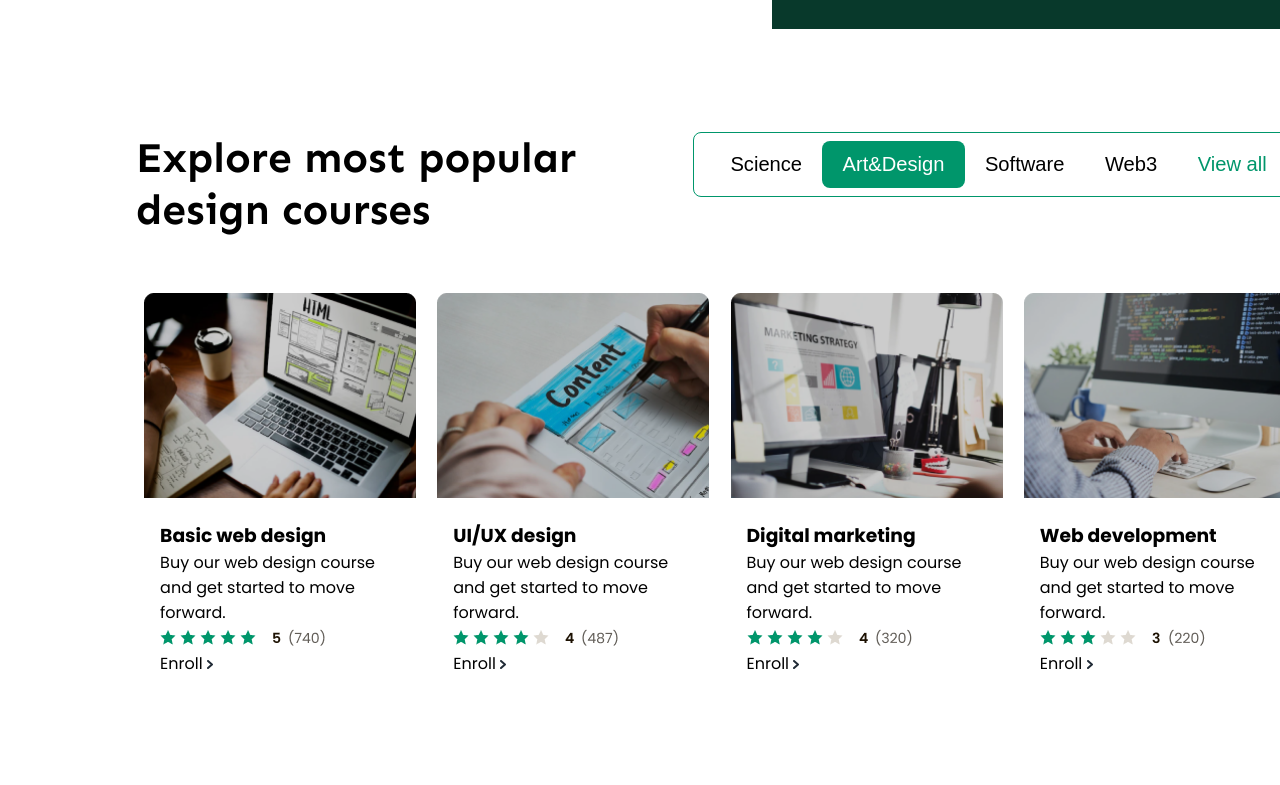
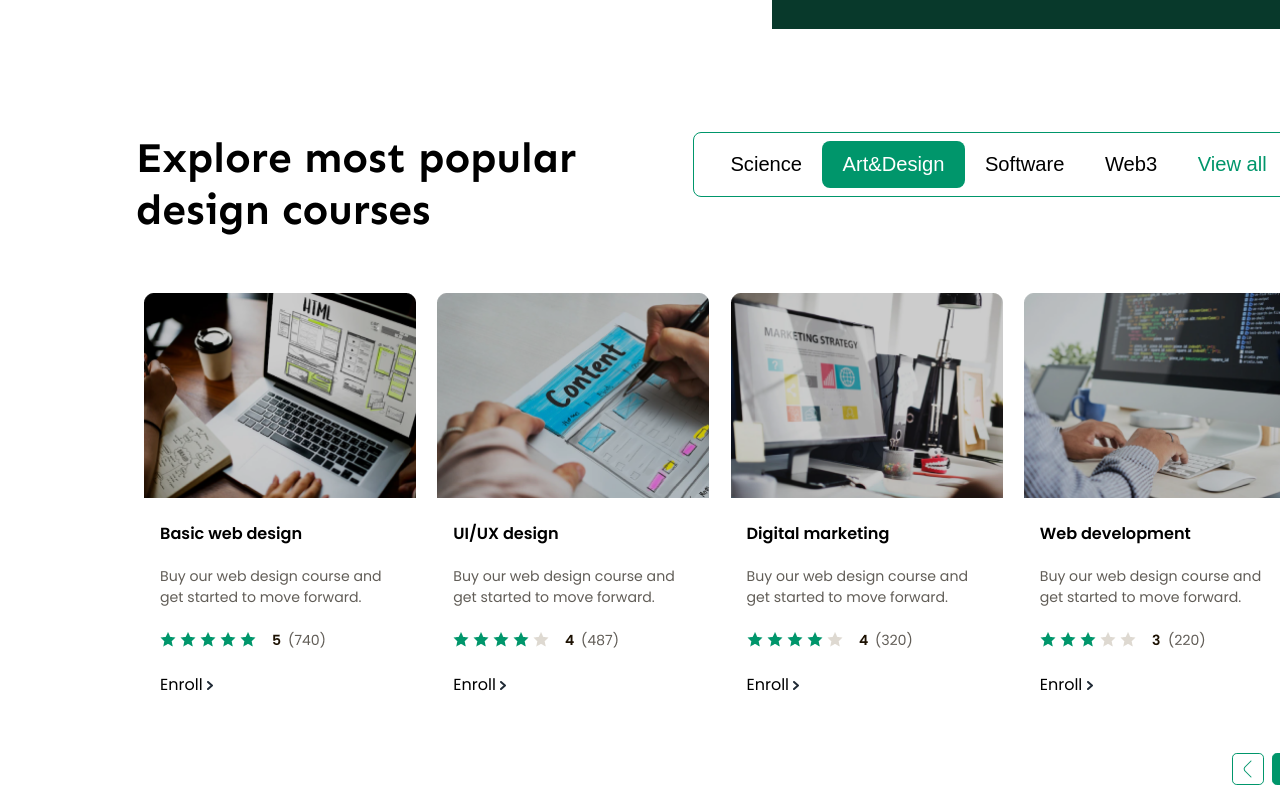
Before and after one commit to fiyintheslim/gldr-frontend, a website: page index.html in a window 1280 px wide. Shown: the part 943-1728 px from the top of the page. Before the commit the page ends 1655 px from the top, so only its background shows below. Drawn offline with Linux system fonts and the light colour scheme.

Commit message:
courses section

```diff
--- a/index.html
+++ b/index.html
@@ -110,6 +110,14 @@
                     </div>
                 </div>
             </div>
+            <div class="controller">
+                <div class="prev" >
+                    <img  src="resources/prev.png" alt="previous button"/>
+                </div>
+                <div class="next" >
+                    <img src="resources/next.png" alt="next button"/>
+                </div>
+            </div>
         </section>
     </main>
 </body>
--- a/scss/explore.scss
+++ b/scss/explore.scss
@@ -45,11 +45,9 @@
 }
 .card{
     margin: 0.5rem;
+    border-radius: 10px 10px 0px 0px;
+    @include toRem(width, 270);
 
-
-
-    @include toRem(width, 270);
-    @include toRem(height, 408);
     &:hover{
         box-shadow: 0px 5px 15px 10px rgba(0, 0, 0, 0.2)
     }
@@ -61,9 +59,19 @@
         align-items: flex-start;
         justify-content: space-between;
         padding: 1rem;
+        height: 13rem;
     }
 }
 .course-img{
     width: 100%;
     object-fit: cover;
 }
+.card__title{
+    @include toRem(font-size, 16);
+    font-weight: 600;
+}
+.card__desc{
+    color: #615D57;
+    @include toRem(font-size, 14);
+    font-weight: 400;
+}
--- a/scss/general.scss
+++ b/scss/general.scss
@@ -22,6 +22,25 @@
     width: 100%;
     padding: 0 $edge-padding;
 }
+.controller{
+    width: 100%;
+    display: flex;
+    justify-content: flex-end;
+    margin-top: 2rem;
+    .prev, .next{
+        width: 2rem;
+        height: 2rem;
+        border-radius: 0.3rem;
+        border: solid 1px $primary-color;
+        display: flex;
+        align-items: center;
+        justify-content: center;
+    }
+    .next{
+        background: $primary-color;
+        margin-left: 0.5rem;
+    }
+}
 section{
     @include toRem(margin-top, 134);
 }
```
Also changed, not shown: css/index.css, resources/next.png (added), resources/prev.png (added), 1 other file.
